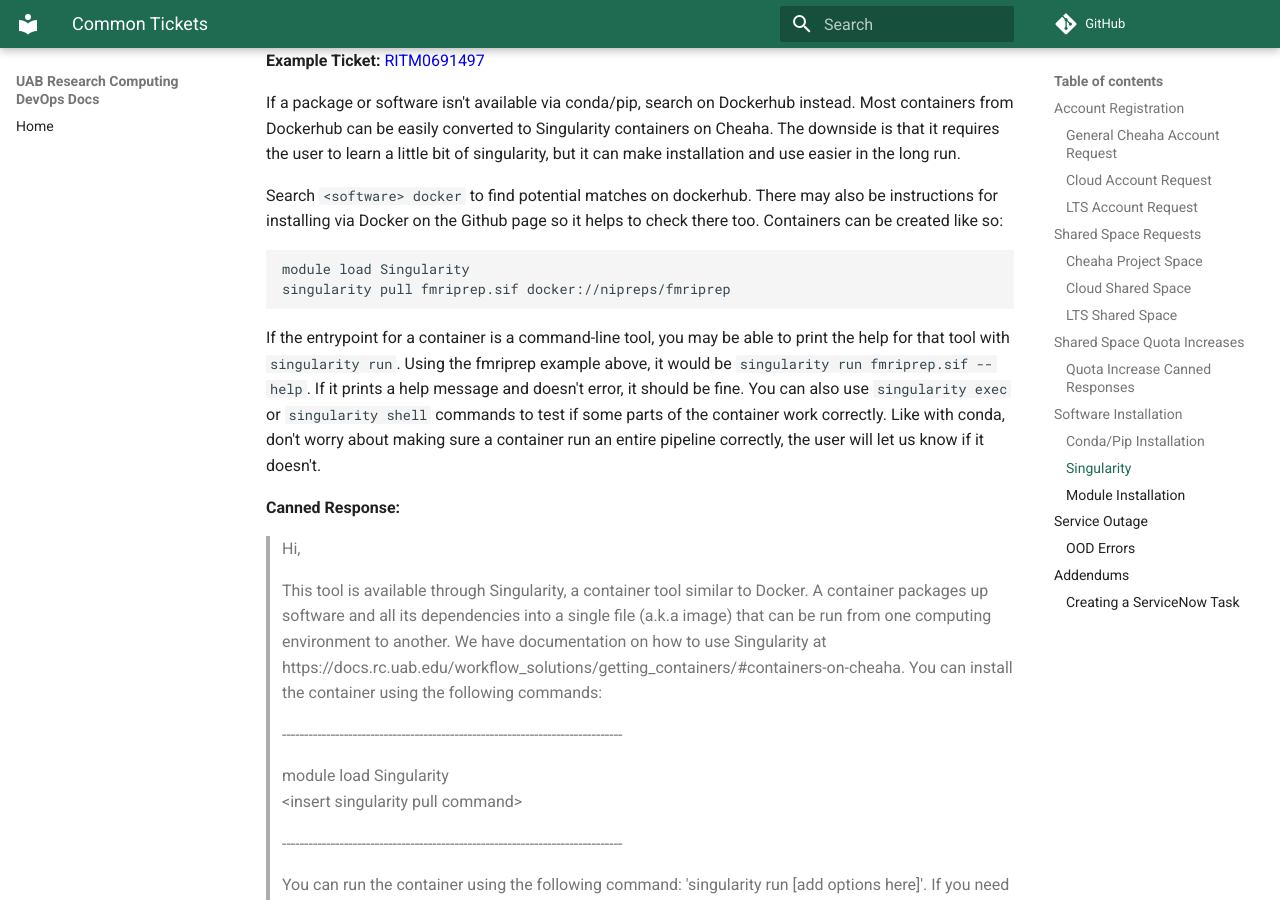
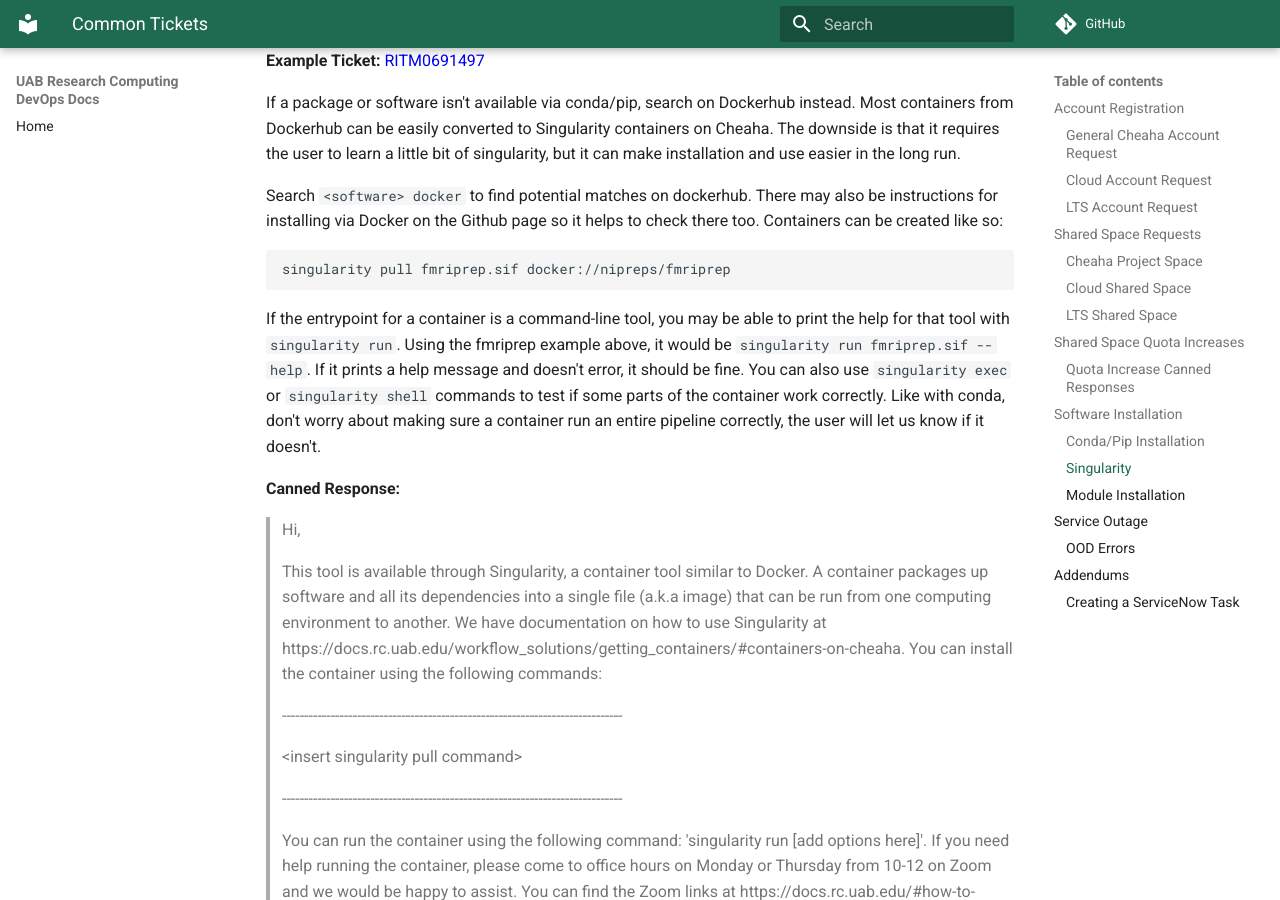
Before and after one commit to uabrc/devops-docs, an MkDocs documentation site: the page built from docs/tickets.md, in a window 1280 px wide and 900 px high, scrolled down 8939 px. Built offline with MkDocs 1.6.1 and Material for MkDocs 9.7.7, drawn with Linux system fonts in a browser that asks for light colours; comment, search, counter and statistics services are not loaded.

Commit message:
remove module load Singularity after update

````diff
--- a/docs/tickets.md
+++ b/docs/tickets.md
@@ -245,7 +245,6 @@ If a package or software isn't available via conda/pip, search on Dockerhub inst
 Search `<software> docker` to find potential matches on dockerhub. There may also be instructions for installing via Docker on the Github page so it helps to check there too. Containers can be created like so:
 
 ```bash
-module load Singularity
 singularity pull fmriprep.sif docker://nipreps/fmriprep
 ```
 
@@ -259,7 +258,6 @@ If the entrypoint for a container is a command-line tool, you may be able to pri
 >
 > \-----------------------------------------------------------------------------
 >
-> module load Singularity<br>
 > <insert singularity pull command\>
 >
 > \-----------------------------------------------------------------------------
````
